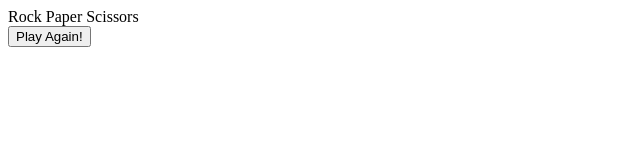
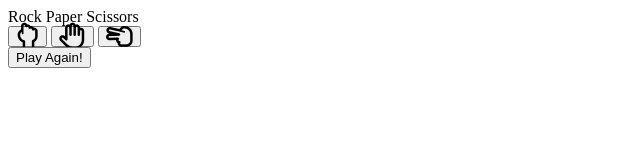
Before and after one commit to AndrewNeo82/Game-Site-MP2, a plain HTML site: page index.html in a window 1280 px wide. Shown: the whole page, without its empty margins (0-640 px from the left). Drawn offline with Linux system fonts and the light colour scheme; files that its build step writes are made by us from their sources.

Commit message:
add html for icons and font awesome icons

```diff
--- a/index.html
+++ b/index.html
@@ -10,6 +10,9 @@
 <header>Rock Paper Scissors</header>
 
 <div id="icons">
+    <button id="rock"><i class="fa-regular fa-hand-back-fist fa-2xl"></i></button>
+    <button id="paper"><i class="fa-regular fa-hand fa-2xl"></i></button>
+    <button id="scissors"><i class="fa-regular fa-hand-scissors fa-2xl"></i></button>
 
 </div>
 <div id="scores">
@@ -21,4 +24,5 @@
 <body>
 
 </body>
+<script src="https://kit.fontawesome.com/b75fe46682.js" crossorigin="anonymous"></script>
 </html>
```
